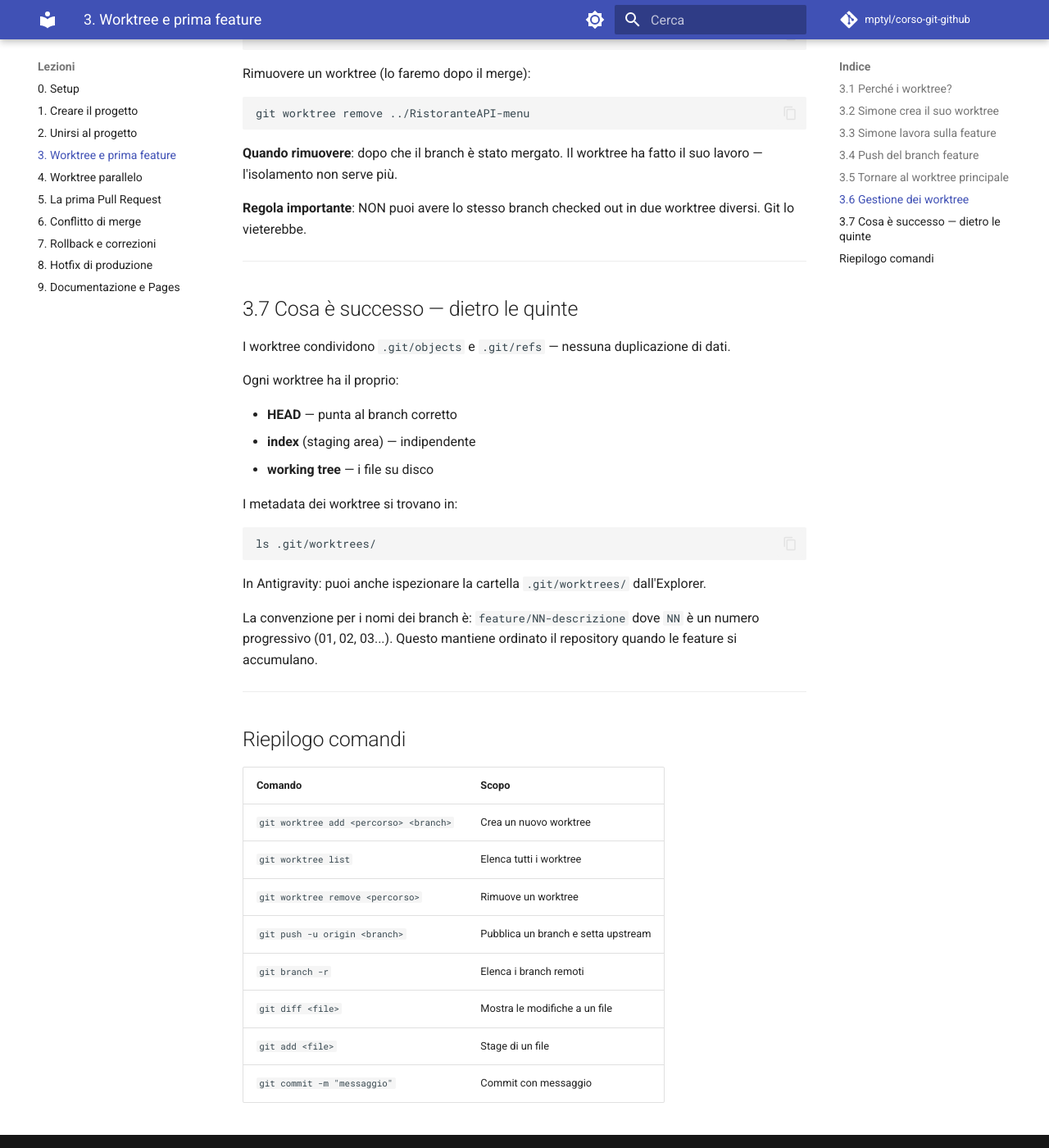
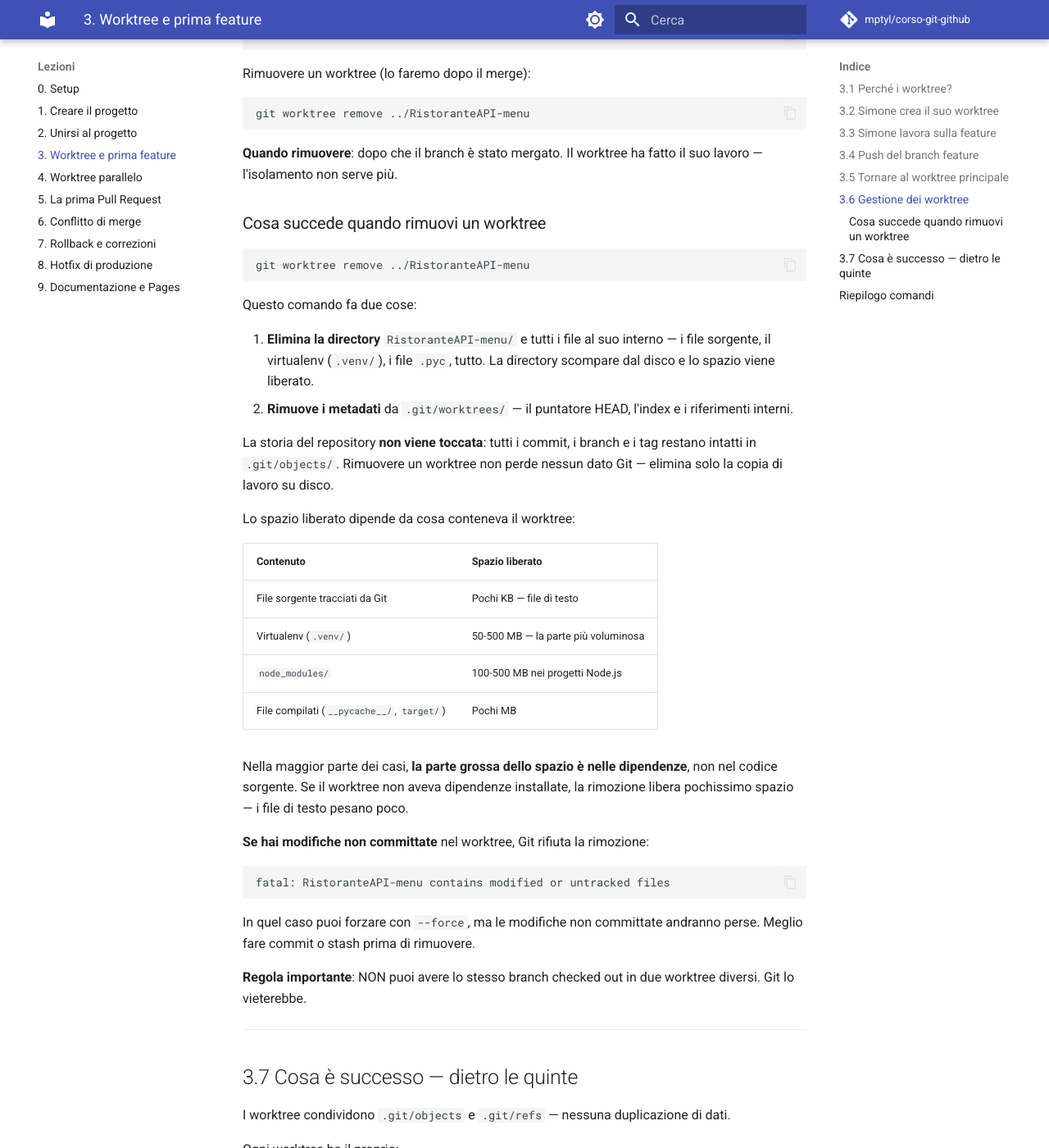
Before and after one commit to mptyl/corso-git-github, an MkDocs documentation site: the page built from docs/lezione-03.md, in a window 1280 px wide and 1400 px high, scrolled down 3842 px. Shown: the whole window at 82% size. Built offline with MkDocs 1.6.1 and Material for MkDocs 9.7.7, drawn with Linux system fonts in a browser that asks for light colours; comment, search, counter and statistics services are not loaded.

Commit message:
Chiarisci cosa succede rimuovendo un worktree: spazio su disco e contenuto eliminato

````diff
--- a/docs/lezione-03.md
+++ b/docs/lezione-03.md
@@ -192,6 +192,38 @@ git worktree remove ../RistoranteAPI-menu
 
 **Quando rimuovere**: dopo che il branch è stato mergato. Il worktree ha fatto il suo lavoro — l'isolamento non serve più.
 
+### Cosa succede quando rimuovi un worktree
+
+```bash
+git worktree remove ../RistoranteAPI-menu
+```
+
+Questo comando fa due cose:
+
+1. **Elimina la directory** `RistoranteAPI-menu/` e tutti i file al suo interno — i file sorgente, il virtualenv (`.venv/`), i file `.pyc`, tutto. La directory scompare dal disco e lo spazio viene liberato.
+2. **Rimuove i metadati** da `.git/worktrees/` — il puntatore HEAD, l'index e i riferimenti interni.
+
+La storia del repository **non viene toccata**: tutti i commit, i branch e i tag restano intatti in `.git/objects/`. Rimuovere un worktree non perde nessun dato Git — elimina solo la copia di lavoro su disco.
+
+Lo spazio liberato dipende da cosa conteneva il worktree:
+
+| Contenuto | Spazio liberato |
+|---|---|
+| File sorgente tracciati da Git | Pochi KB — file di testo |
+| Virtualenv (`.venv/`) | 50-500 MB — la parte più voluminosa |
+| `node_modules/` | 100-500 MB nei progetti Node.js |
+| File compilati (`__pycache__/`, `target/`) | Pochi MB |
+
+Nella maggior parte dei casi, **la parte grossa dello spazio è nelle dipendenze**, non nel codice sorgente. Se il worktree non aveva dipendenze installate, la rimozione libera pochissimo spazio — i file di testo pesano poco.
+
+**Se hai modifiche non committate** nel worktree, Git rifiuta la rimozione:
+
+```
+fatal: RistoranteAPI-menu contains modified or untracked files
+```
+
+In quel caso puoi forzare con `--force`, ma le modifiche non committate andranno perse. Meglio fare commit o stash prima di rimuovere.
+
 **Regola importante**: NON puoi avere lo stesso branch checked out in due worktree diversi. Git lo vieterebbe.
 
 ---
````
Also changed, not shown: docs/lezione-05.md (+1 -1 lines), docs/lezione-08.md (+1 -1 lines).
